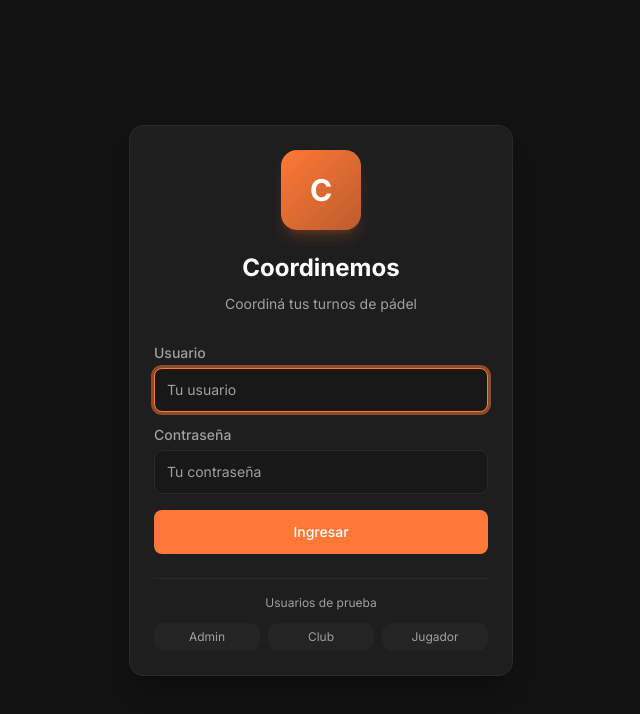
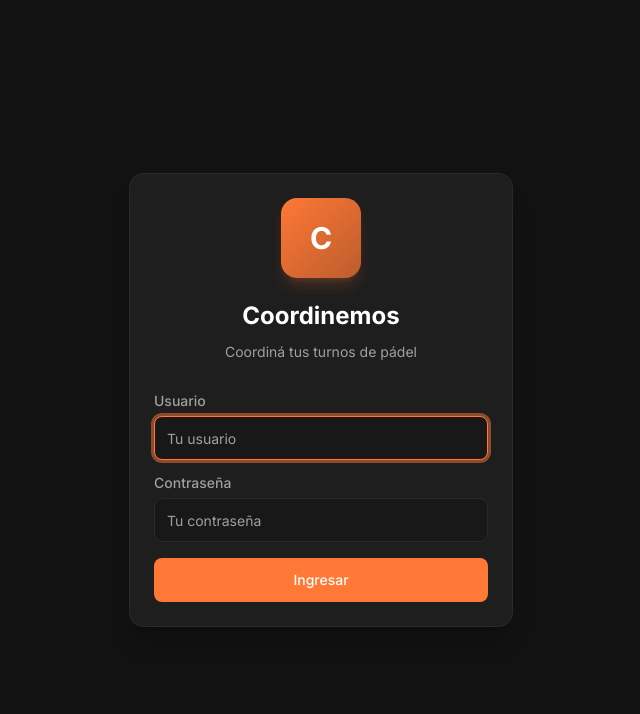
Before and after one commit to claudiocarmusciano/Coordinemos, a Next.js app: page / in a window 1280 px wide. Shown: the top 714 px of the page, without its empty margins (319-959 px from the left). Built offline with nearby package versions, Linux system fonts and the light colour scheme; no server answers; the database is empty.

Commit message:
Remove test users section from login page

```diff
--- a/src/components/shared/LoginPage.tsx
+++ b/src/components/shared/LoginPage.tsx
@@ -101,28 +101,6 @@ export function LoginPage() {
               </Button>
             </form>
 
-            <div className="mt-6 pt-4 border-t border-border">
-              <p className="text-xs text-muted-foreground text-center mb-3">Usuarios de prueba</p>
-              <div className="grid grid-cols-3 gap-2">
-                {[
-                  { label: 'Admin', user: 'admin', pass: 'admin123' },
-                  { label: 'Club', user: 'club_baires', pass: 'club123' },
-                  { label: 'Jugador', user: 'martin.g', pass: 'player123' },
-                ].map((demo) => (
-                  <button
-                    key={demo.user}
-                    type="button"
-                    onClick={() => {
-                      setUsername(demo.user)
-                      setPassword(demo.pass)
-                    }}
-                    className="px-2 py-1.5 rounded-lg bg-muted/50 hover:bg-muted text-xs text-muted-foreground hover:text-foreground transition-colors text-center"
-                  >
-                    {demo.label}
-                  </button>
-                ))}
-              </div>
-            </div>
           </CardContent>
         </Card>
       </motion.div>
```
